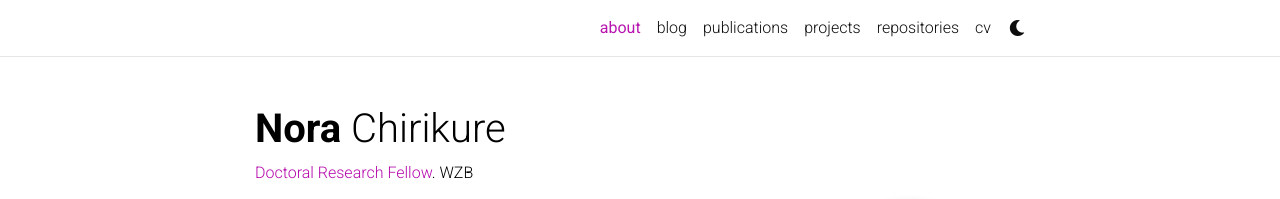
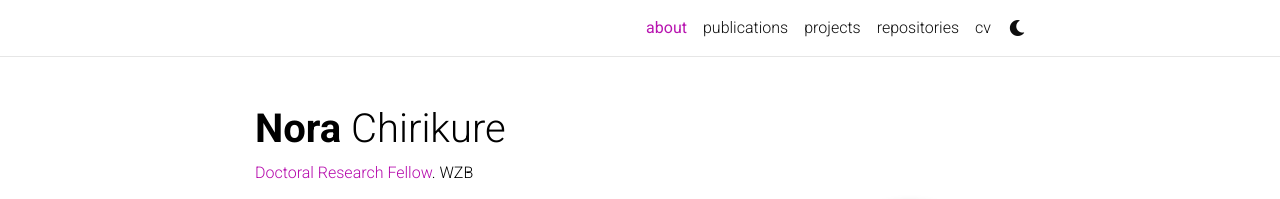
Before and after one commit to norachirikure/www, a Jekyll site: the page built from _pages/about.md, in a window 1280 px wide. Shown: the top 199 px of the page. Built offline with Jekyll 4.4.1, drawn with Linux system fonts in a browser that asks for light colours; full-size pictures stand in for the smaller copies a plugin makes; comment, search, counter and statistics services are not loaded; a style sheet for code colours, icons or effects is not loaded.

Commit message:
Comment out blog name and navigation title
Commented out blog_name and blog_nav_title in config.

```diff
--- a/_config.yml
+++ b/_config.yml
@@ -119,8 +119,8 @@ bing_site_verification:  # out your bing-site-verification ID (Bing Webmaster)
 # Blog
 # -----------------------------------------------------------------------------
 
-blog_name: al-folio # blog_name will be displayed in your blog page
-blog_nav_title: blog # your blog must have a title for it to be displayed in the nav bar
+# blog_name: al-folio # blog_name will be displayed in your blog page
+# blog_nav_title: blog # your blog must have a title for it to be displayed in the nav bar
 blog_description: a simple whitespace theme for academics
 permalink: /blog/:year/:title/
 
```
